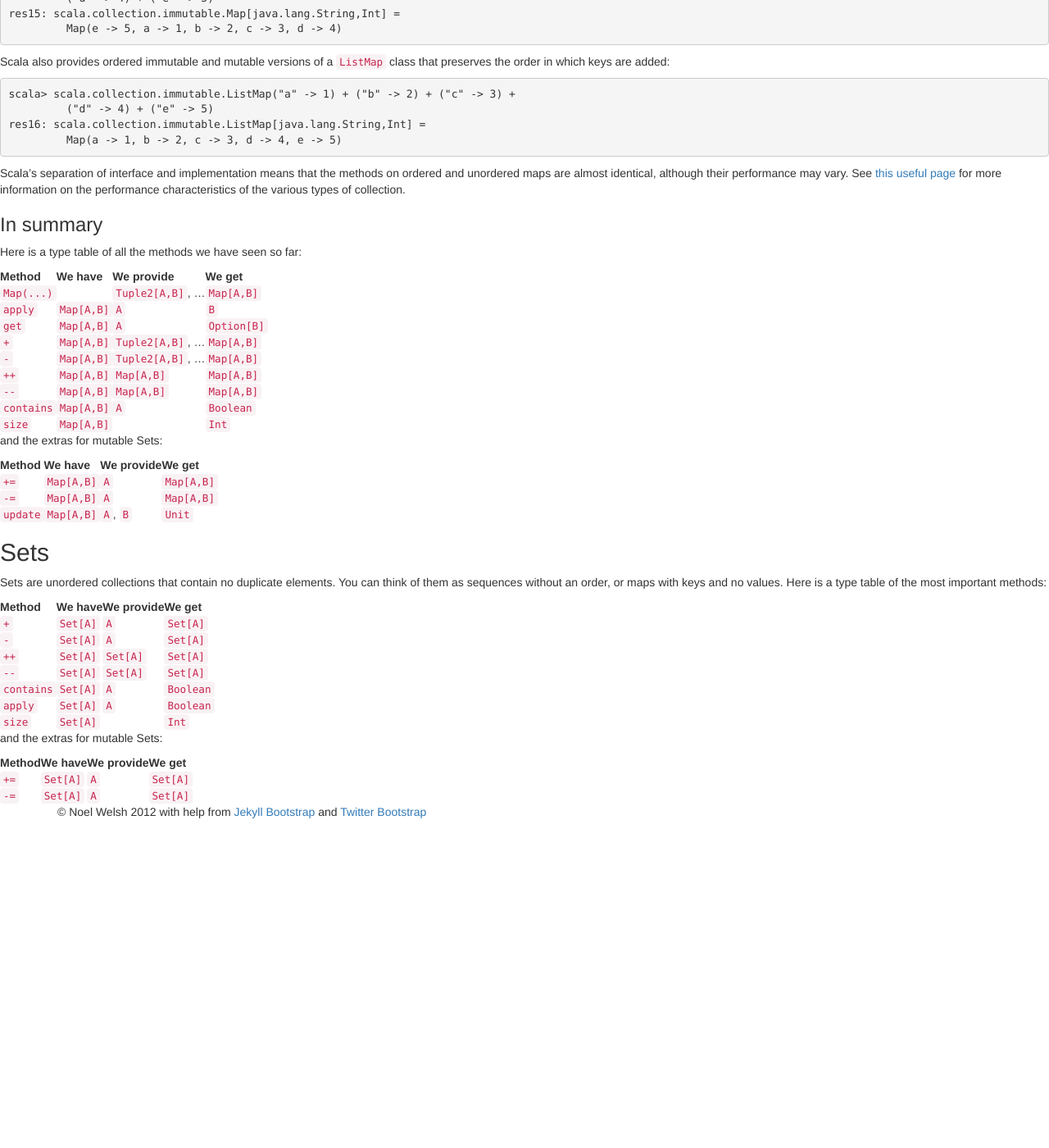
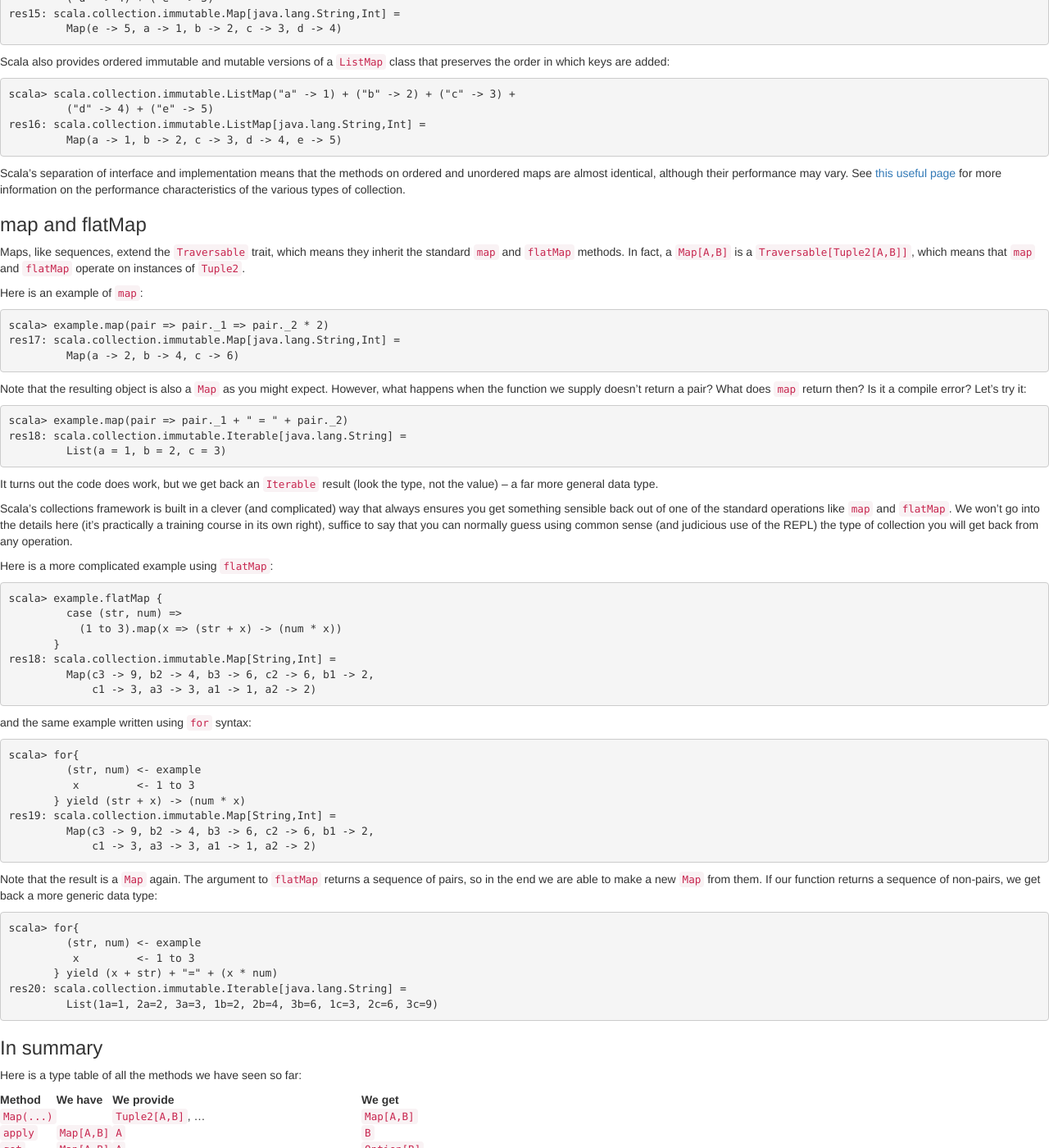
Before and after one commit to underscoreio/essential-scala, a Jekyll site: the page built from collections/map-and-set.md, in a window 1280 px wide and 1400 px high, scrolled down 2493 px. Shown: the whole window at 82% size. Built offline with Jekyll 4.4.1, drawn with Linux system fonts in a browser that asks for light colours; nearby versions of some CDN libraries; library files that are not in the unit come from our copies; before the commit the page ends 3503 px from its top, so only the background shows below that; some of the changed text lies outside the part shown.

Commit message:
Added "map and flatMap" to "Maps and Sets"

```diff
--- a/collections/map-and-set.md
+++ b/collections/map-and-set.md
@@ -164,23 +164,86 @@ res16: scala.collection.immutable.ListMap[java.lang.String,Int] =
 
 Scala's separation of interface and implementation means that the methods on ordered and unordered maps are almost identical, although their performance may vary. See [this useful page](http://docs.scala-lang.org/overviews/collections/performance-characteristics.html) for more information on the performance characteristics of the various types of collection.
 
+### map and flatMap
+
+Maps, like sequences, extend the `Traversable` trait, which means they inherit the standard `map` and `flatMap` methods. In fact, a `Map[A,B]` is a `Traversable[Tuple2[A,B]]`, which means that `map` and `flatMap` operate on instances of `Tuple2`.
+
+Here is an example of `map`:
+
+{% highlight scala %}
+scala> example.map(pair => pair._1 => pair._2 * 2)
+res17: scala.collection.immutable.Map[java.lang.String,Int] =
+         Map(a -> 2, b -> 4, c -> 6)
+{% endhighlight %}
+
+Note that the resulting object is also a `Map` as you might expect. However, what happens when the function we supply doesn't return a pair? What does `map` return then? Is it a compile error? Let's try it:
+
+{% highlight scala %}
+scala> example.map(pair => pair._1 + " = " + pair._2)
+res18: scala.collection.immutable.Iterable[java.lang.String] =
+         List(a = 1, b = 2, c = 3)
+{% endhighlight %}
+
+It turns out the code does work, but we get back an `Iterable` result (look the type, not the value) -- a far more general data type.
+
+Scala's collections framework is built in a clever (and complicated) way that always ensures you get something sensible back out of one of the standard operations like `map` and `flatMap`. We won't go into the details here (it's practically a training course in its own right), suffice to say that you can normally guess using common sense (and judicious use of the REPL) the type of collection you will get back from any operation.
+
+Here is a more complicated example using `flatMap`:
+
+{% highlight scala %}
+scala> example.flatMap {
+         case (str, num) =>
+           (1 to 3).map(x => (str + x) -> (num * x))
+       }
+res18: scala.collection.immutable.Map[String,Int] =
+         Map(c3 -> 9, b2 -> 4, b3 -> 6, c2 -> 6, b1 -> 2,
+             c1 -> 3, a3 -> 3, a1 -> 1, a2 -> 2)
+{% endhighlight %}
+
+and the same example written using `for` syntax:
+
+{% highlight scala %}
+scala> for{
+         (str, num) <- example
+          x         <- 1 to 3
+       } yield (str + x) -> (num * x)
+res19: scala.collection.immutable.Map[String,Int] =
+         Map(c3 -> 9, b2 -> 4, b3 -> 6, c2 -> 6, b1 -> 2,
+             c1 -> 3, a3 -> 3, a1 -> 1, a2 -> 2)
+{% endhighlight %}
+
+Note that the result is a `Map` again. The argument to `flatMap` returns a sequence of pairs, so in the end we are able to make a new `Map` from them. If our function returns a sequence of non-pairs, we get back a more generic data type:
+
+{% highlight scala %}
+scala> for{
+         (str, num) <- example
+          x         <- 1 to 3
+       } yield (x + str) + "=" + (x * num)
+res20: scala.collection.immutable.Iterable[java.lang.String] =
+         List(1a=1, 2a=2, 3a=3, 1b=2, 2b=4, 3b=6, 1c=3, 2c=6, 3c=9)
+{% endhighlight %}
+
 ### In summary
 
 Here is a type table of all the methods we have seen so far:
 
-|------------+------------+--------------------+-------------|
-| Method     | We have    | We provide         | We get      |
-|------------+------------+--------------------+-------------|
-| `Map(...)` |            | `Tuple2[A,B]`, ... | `Map[A,B]`  |
-| `apply`    | `Map[A,B]` | `A`                | `B`         |
-| `get`      | `Map[A,B]` | `A`                | `Option[B]` |
-| `+`        | `Map[A,B]` | `Tuple2[A,B]`, ... | `Map[A,B]`  |
-| `-`        | `Map[A,B]` | `Tuple2[A,B]`, ... | `Map[A,B]`  |
-| `++`       | `Map[A,B]` | `Map[A,B]`         | `Map[A,B]`  |
-| `--`       | `Map[A,B]` | `Map[A,B]`         | `Map[A,B]`  |
-| `contains` | `Map[A,B]` | `A`                | `Boolean`   |
-| `size`     | `Map[A,B]` |                    | `Int`       |
-|============================================================|
+|------------+------------+-------------------------------------------+---------------|
+| Method     | We have    | We provide                                | We get        |
+|------------+------------+-------------------------------------------+---------------|
+| `Map(...)` |            | `Tuple2[A,B]`, ...                        | `Map[A,B]`    |
+| `apply`    | `Map[A,B]` | `A`                                       | `B`           |
+| `get`      | `Map[A,B]` | `A`                                       | `Option[B]`   |
+| `+`        | `Map[A,B]` | `Tuple2[A,B]`, ...                        | `Map[A,B]`    |
+| `-`        | `Map[A,B]` | `Tuple2[A,B]`, ...                        | `Map[A,B]`    |
+| `++`       | `Map[A,B]` | `Map[A,B]`                                | `Map[A,B]`    |
+| `--`       | `Map[A,B]` | `Map[A,B]`                                | `Map[A,B]`    |
+| `contains` | `Map[A,B]` | `A`                                       | `Boolean`     |
+| `size`     | `Map[A,B]` |                                           | `Int`         |
+| `map`      | `Map[A,B]` | `Tuple2[A,B] => Tuple2[C,D]`              | `Map[C,D]`    |
+| `map`      | `Map[A,B]` | `Tuple2[A,B] => E`                        | `Iterable[E]` |
+| `flatMap`  | `Map[A,B]` | `Tuple2[A,B] => Traversable[Tuple2[C,D]]` | `Map[C,D]`    |
+| `flatMap`  | `Map[A,B]` | `Tuple2[A,B] => Traversable[E]`           | `Iterable[E]` |
+|=====================================================================================|
 
 and the extras for mutable Sets:
 
@@ -196,17 +259,19 @@ and the extras for mutable Sets:
 
 Sets are unordered collections that contain no duplicate elements. You can think of them as sequences without an order, or maps with keys and no values. Here is a type table of the most important methods:
 
-|------------+----------+------------+-----------|
-| Method     | We have  | We provide | We get    |
-|------------+----------+------------+-----------|
-| `+`        | `Set[A]` | `A`        | `Set[A]`  |
-| `-`        | `Set[A]` | `A`        | `Set[A]`  |
-| `++`       | `Set[A]` | `Set[A]`   | `Set[A]`  |
-| `--`       | `Set[A]` | `Set[A]`   | `Set[A]`  |
-| `contains` | `Set[A]` | `A`        | `Boolean` |
-| `apply`    | `Set[A]` | `A`        | `Boolean` |
-| `size`     | `Set[A]` |            | `Int`     |
-|================================================|
+|------------+----------+-----------------------+-----------|
+| Method     | We have  | We provide            | We get    |
+|------------+----------+-----------------------+-----------|
+| `+`        | `Set[A]` | `A`                   | `Set[A]`  |
+| `-`        | `Set[A]` | `A`                   | `Set[A]`  |
+| `++`       | `Set[A]` | `Set[A]`              | `Set[A]`  |
+| `--`       | `Set[A]` | `Set[A]`              | `Set[A]`  |
+| `contains` | `Set[A]` | `A`                   | `Boolean` |
+| `apply`    | `Set[A]` | `A`                   | `Boolean` |
+| `size`     | `Set[A]` |                       | `Int`     |
+| `map`      | `Set[A]` | `A => B`              | `Set[B]`  |
+| `flatMap`  | `Set[A]` | `A => Traversable[B]` | `Set[B]`  |
+|===========================================================|
 
 and the extras for mutable Sets:
 
```
